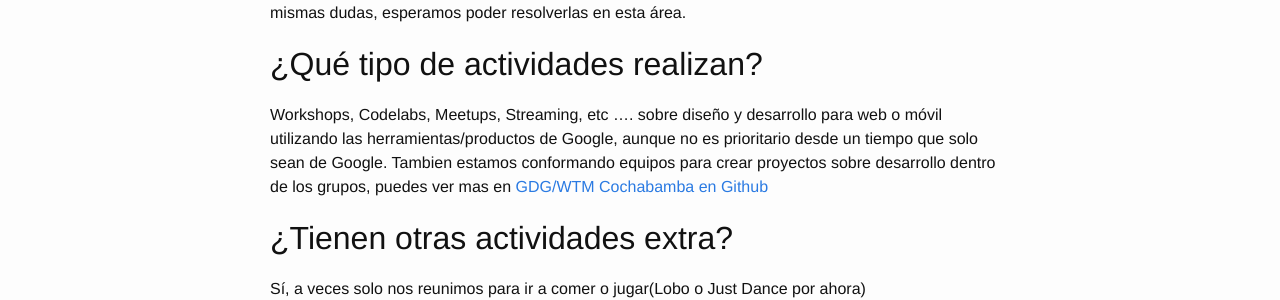
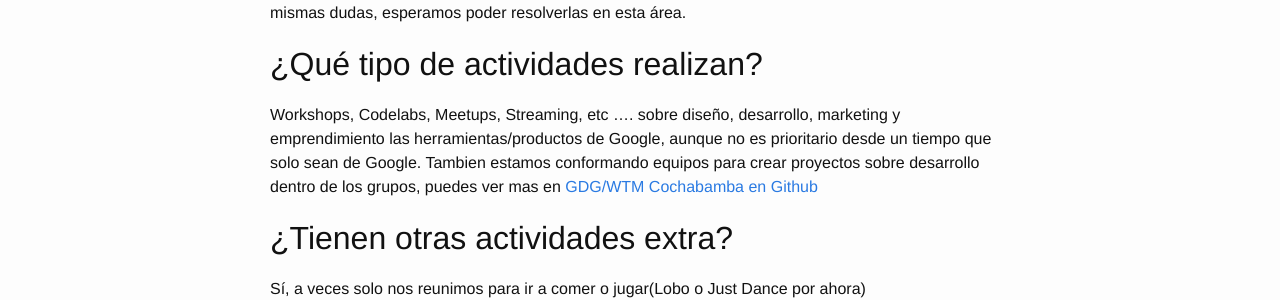
Before and after one commit to GDGCochabamba/gdgcochabamba.github.io, a Jekyll site: the page built from preguntas-frecuentes.md, in a window 1280 px wide. Shown: the part 262-562 px from the top of the page. Built offline with Jekyll 4.4.1, drawn with Linux system fonts in a browser that asks for light colours.

Commit message:
Issue #9 (feature) - Cambios en copy

```diff
--- a/preguntas-frecuentes.md
+++ b/preguntas-frecuentes.md
@@ -9,7 +9,7 @@ permalink: /preguntas-frecuentes/
 Existen muchas personas que han oído de Google Developers Group Cochabamba (GDG Cochabamba) o Women Techmakers Cochabamba (WTM Cochabamba) y casi siempre tienen las mismas dudas, esperamos poder resolverlas en esta área.
 
 ## ¿Qué tipo de actividades realizan?
-Workshops, Codelabs, Meetups, Streaming, etc .... sobre diseño y desarrollo para web o móvil utilizando las herramientas/productos de Google, aunque no es prioritario desde un tiempo que solo sean de Google.
+Workshops, Codelabs, Meetups, Streaming, etc .... sobre diseño, desarrollo, marketing y emprendimiento las herramientas/productos de Google, aunque no es prioritario desde un tiempo que solo sean de Google.
 Tambien estamos conformando equipos para crear proyectos sobre desarrollo dentro de los grupos, puedes ver mas en [GDG/WTM Cochabamba en Github](https://github.com/GDGCochabamba)
 
 ## ¿Tienen otras actividades extra?
```
